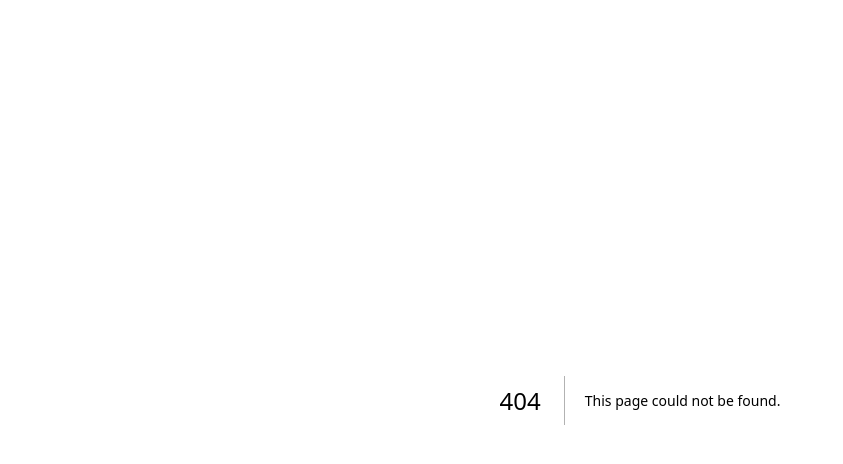
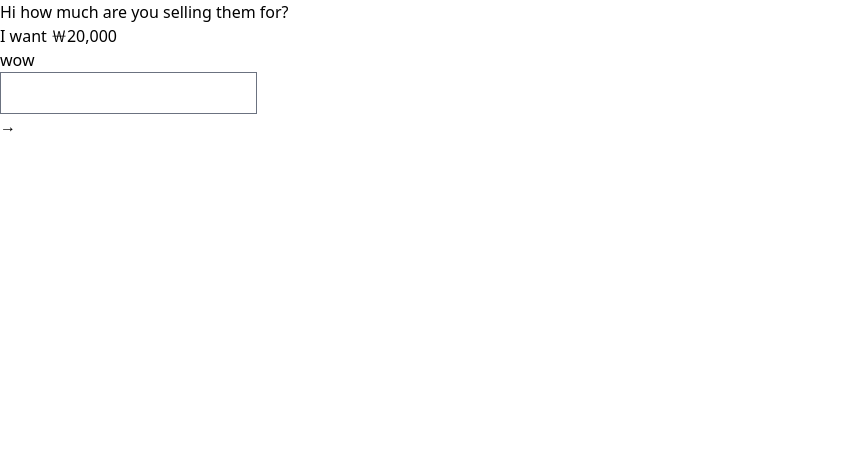
Before and after one commit to hyeongwookimdev/carrot-market, a Next.js app: page /chats/1 in a window 1280 px wide. Before the commit this address had no page. Shown: the top 464 px of the page, without its empty margins (0-843 px from the left). Built offline with nearby package versions, Linux system fonts and the light colour scheme.

Commit message:
✨ Create Chats Detail Page

```diff
--- /dev/null
+++ b/pages/chats/[id].tsx
@@ -0,0 +1,30 @@
+import type { NextPage } from "next";
+
+const ChatDetail: NextPage = () => {
+  return (
+    <div>
+      <div>
+        <div />
+        <div>Hi how much are you selling them for?</div>
+      </div>
+      <div>
+        <div />
+        <div>I want ￦20,000</div>
+      </div>
+      <div>
+        <div />
+        <div>wow</div>
+      </div>
+      <div>
+        <div>
+          <input type="text" />
+          <div>
+            <span>&rarr;</span>
+          </div>
+        </div>
+      </div>
+    </div>
+  );
+};
+
+export default ChatDetail;
```
Also changed, not shown: pages/chats/index.tsx (renamed from pages/chats.tsx).
